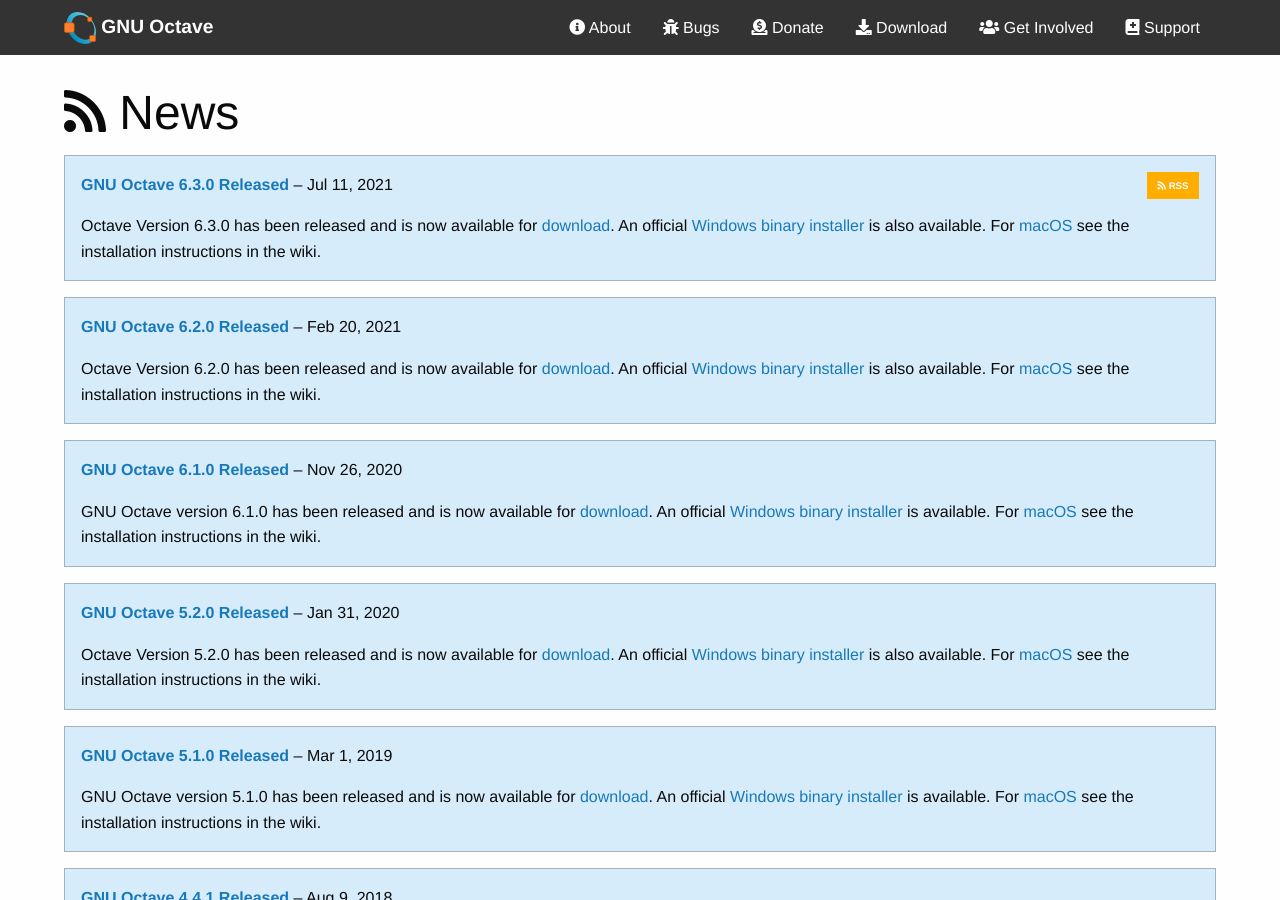
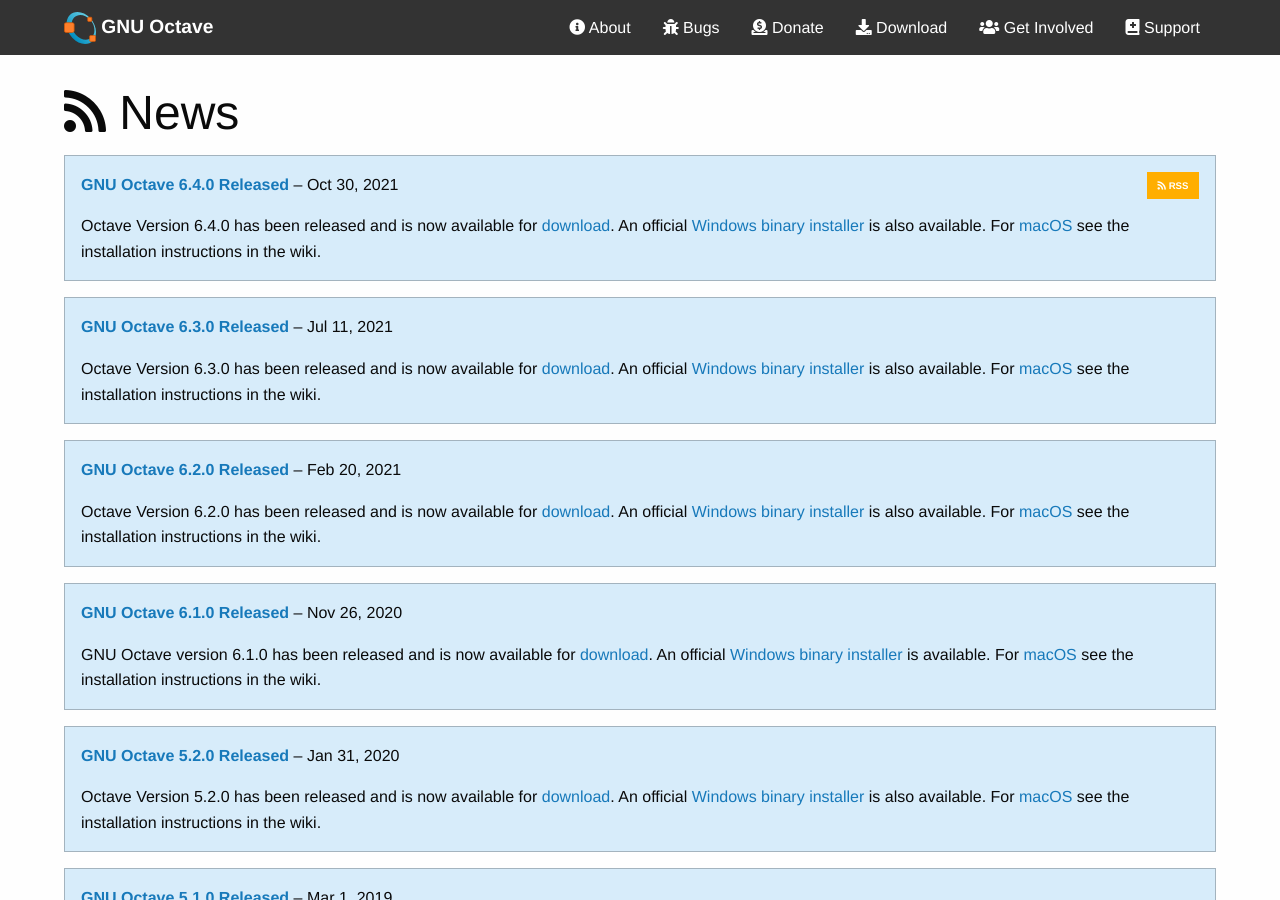
Before and after one commit to gnu-octave/gnu-octave.github.io, a Jekyll site: the page built from pages/news.md, in a window 1280 px wide and 900 px high. Built offline with Jekyll 4.4.1, drawn with Linux system fonts in a browser that asks for light colours; nearby versions of some CDN libraries.

Commit message:
Octave 6.4.0 release 2021-10-30

```diff
--- /dev/null
+++ b/_posts/2021-10-30-octave-6.4.0-released.markdown
@@ -0,0 +1,47 @@
+---
+layout: post
+title:  "GNU Octave 6.4.0 Released"
+date:   2021-10-30
+categories: news release
+---
+
+Octave Version 6.4.0 has been released and is now available for [download][1].
+An official [Windows binary installer][2] is also available.
+For [macOS][3] see the installation instructions in the wiki.
+
+This version is a bug fixing release:
+
+## Improvements and fixes
+
+- Reduce memory usage in BISTs for `copyobj`, `hgsave` ([bug #57591](https://savannah.gnu.org/bugs/?57591)).
+- `hgsave.m`, `copyobj.m`: Use `'qt'` graphics toolkit in BISTs.
+- `main.cc`: Use `getopt` to parse command line arguments ([bug #60886](https://savannah.gnu.org/bugs/?60886)).
+- `main.cc`: Remove invalid case ([bug #60886](https://savannah.gnu.org/bugs/?60886)).
+- Disable `getopt` error reporting in wrapper program ([bug #60886](https://savannah.gnu.org/bugs/?60886)).
+- `interp1.m`: Don't interpret later numeric input as `xi` ([bug #60967](https://savannah.gnu.org/bugs/?60967)).
+- `pkg`: Improve similar package name suggestion ([bug #61067](https://savannah.gnu.org/bugs/?61067)).
+- Store parent name in function object when caching parents in scope ([bug #61105](https://savannah.gnu.org/bugs/?61105)).
+- Avoid internal error and segfault with `eval` and scripts ([bug #61191](https://savannah.gnu.org/bugs/?61191)).
+- `rmpath`: Prevent removing the current directory from the load path ([bug #61216](https://savannah.gnu.org/bugs/?61216)).
+
+## GUI
+
+- Fix missing interpreter event in `octave-scintilla`.
+- Fix opening a file in a custom editor ([bug #60990](https://savannah.gnu.org/bugs/?60990)).
+
+## Documentation
+
+- Improve docstring for `disable_diagonal_matrix`, `disable_diagonal_matrix`,
+  and `disable_range` ([patch #10089](https://savannah.gnu.org/patch/?10089)).
+- `cbrt`: Clarify that function errors for non-real input.
+- `dsearchn.m`: Added optional distance output description ([bug #61156](https://savannah.gnu.org/bugs/?61156)).
+- Add Hungarian translation for project description files.
+- Document fsolve output "info" -2 ([bug #61310](https://savannah.gnu.org/bugs/?61310)).
+
+## Build system
+
+- Correct error message for incompatible CXSparse ([bug #61385](https://savannah.gnu.org/bugs/?61385)).
+
+[1]: {{ "download.html" | absolute_url }}
+[2]: https://ftpmirror.gnu.org/octave/windows
+[3]: {{ site.wiki_url }}/Octave_for_macOS
--- a/pages/community-news.html
+++ b/pages/community-news.html
@@ -14,7 +14,7 @@
 entries in the GUI:
 
   this-is-the-gnu-octave-community-news-page
-  community-news-page-serial=16
+  community-news-page-serial=17
 
 -->
 
--- a/pages/menu/download.md
+++ b/pages/menu/download.md
@@ -8,12 +8,13 @@
 
 <div class="primary callout">
   <i class="fas fa-info-circle" style="color:#1779ba;"></i>
-  <strong>GNU Octave 6.3.0</strong> is the latest stable release.
+  <strong>GNU Octave 6.4.0</strong> is the latest stable release.
   &nbsp;
   (Release Notes:
   <a href="{{ "/NEWS-6.1.html" | relative_url }}">6.1.0</a>,
   <a href="{{ site.baseurl }}{% post_url 2021-02-20-octave-6.2.0-released %}">6.2.0</a>,
-  <a href="{{ site.baseurl }}{% post_url 2021-07-11-octave-6.3.0-released %}">6.3.0</a>)
+  <a href="{{ site.baseurl }}{% post_url 2021-07-11-octave-6.3.0-released %}">6.3.0</a>,
+  <a href="{{ site.baseurl }}{% post_url 2021-10-30-octave-6.4.0-released %}">6.4.0</a>)
 </div>
 
 <div class="button-group large expanded stacked-for-small">
@@ -94,28 +95,28 @@
 </div>
 
 - Windows-64 (recommended)
-  - [octave-6.3.0-w64-installer.exe](https://ftpmirror.gnu.org/octave/windows/octave-6.3.0-w64-installer.exe)
+  - [octave-6.4.0-w64-installer.exe](https://ftpmirror.gnu.org/octave/windows/octave-6.4.0-w64-installer.exe)
     (~ 325 MB)
-    [[signature]](https://ftpmirror.gnu.org/octave/windows/octave-6.3.0-w64-installer.exe.sig)
-  - [octave-6.3.0-w64.7z](https://ftpmirror.gnu.org/octave/windows/octave-6.3.0-w64.7z)
+    [[signature]](https://ftpmirror.gnu.org/octave/windows/octave-6.4.0-w64-installer.exe.sig)
+  - [octave-6.4.0-w64.7z](https://ftpmirror.gnu.org/octave/windows/octave-6.4.0-w64.7z)
     (~ 319 MB)
-    [[signature]](https://ftpmirror.gnu.org/octave/windows/octave-6.3.0-w64.7z.sig)
-  - [octave-6.3.0-w64.zip](https://ftpmirror.gnu.org/octave/windows/octave-6.3.0-w64.zip)
+    [[signature]](https://ftpmirror.gnu.org/octave/windows/octave-6.4.0-w64.7z.sig)
+  - [octave-6.4.0-w64.zip](https://ftpmirror.gnu.org/octave/windows/octave-6.4.0-w64.zip)
     (~ 568 MB)
-    [[signature]](https://ftpmirror.gnu.org/octave/windows/octave-6.3.0-w64.zip.sig)
+    [[signature]](https://ftpmirror.gnu.org/octave/windows/octave-6.4.0-w64.zip.sig)
 
 <p></p>
 
 - Windows-32 (old computers)
-  - [octave-6.3.0-w32-installer.exe](https://ftpmirror.gnu.org/octave/windows/octave-6.3.0-w32-installer.exe)
+  - [octave-6.4.0-w32-installer.exe](https://ftpmirror.gnu.org/octave/windows/octave-6.4.0-w32-installer.exe)
     (~ 319 MB)
-    [[signature]](https://ftpmirror.gnu.org/octave/windows/octave-6.3.0-w32-installer.exe.sig)
-  - [octave-6.3.0-w32.7z](https://ftpmirror.gnu.org/octave/windows/octave-6.3.0-w32.7z)
+    [[signature]](https://ftpmirror.gnu.org/octave/windows/octave-6.4.0-w32-installer.exe.sig)
+  - [octave-6.4.0-w32.7z](https://ftpmirror.gnu.org/octave/windows/octave-6.4.0-w32.7z)
     (~ 311 MB)
-    [[signature]](https://ftpmirror.gnu.org/octave/windows/octave-6.3.0-w32.7z.sig)
-  - [octave-6.3.0-w32.zip](https://ftpmirror.gnu.org/octave/windows/octave-6.3.0-w32.zip)
+    [[signature]](https://ftpmirror.gnu.org/octave/windows/octave-6.4.0-w32.7z.sig)
+  - [octave-6.4.0-w32.zip](https://ftpmirror.gnu.org/octave/windows/octave-6.4.0-w32.zip)
     (~ 531 MB)
-    [[signature]](https://ftpmirror.gnu.org/octave/windows/octave-6.3.0-w32.zip.sig)
+    [[signature]](https://ftpmirror.gnu.org/octave/windows/octave-6.4.0-w32.zip.sig)
 
 <p></p>
 
@@ -128,15 +129,15 @@
   version above.
   </small>
 
-  - [octave-6.3.0-w64-64-installer.exe](https://ftpmirror.gnu.org/octave/windows/octave-6.3.0-w64-64-installer.exe)
+  - [octave-6.4.0-w64-64-installer.exe](https://ftpmirror.gnu.org/octave/windows/octave-6.4.0-w64-64-installer.exe)
     (~ 326 MB)
-    [[signature]](https://ftpmirror.gnu.org/octave/windows/octave-6.3.0-w64-64-installer.exe.sig)
-  - [octave-6.3.0-w64-64.7z](https://ftpmirror.gnu.org/octave/windows/octave-6.3.0-w64-64.7z)
+    [[signature]](https://ftpmirror.gnu.org/octave/windows/octave-6.4.0-w64-64-installer.exe.sig)
+  - [octave-6.4.0-w64-64.7z](https://ftpmirror.gnu.org/octave/windows/octave-6.4.0-w64-64.7z)
     (~ 319 MB)
-    [[signature]](https://ftpmirror.gnu.org/octave/windows/octave-6.3.0-w64-64.7z.sig)
-  - [octave-6.3.0-w64-64.zip](https://ftpmirror.gnu.org/octave/windows/octave-6.3.0-w64-64.zip)
+    [[signature]](https://ftpmirror.gnu.org/octave/windows/octave-6.4.0-w64-64.7z.sig)
+  - [octave-6.4.0-w64-64.zip](https://ftpmirror.gnu.org/octave/windows/octave-6.4.0-w64-64.zip)
     (~ 568 MB)
-    [[signature]](https://ftpmirror.gnu.org/octave/windows/octave-6.3.0-w64-64.zip.sig)
+    [[signature]](https://ftpmirror.gnu.org/octave/windows/octave-6.4.0-w64-64.zip.sig)
 
 All Windows binaries with corresponding source code can be downloaded from
 [https://ftpmirror.gnu.org/octave/windows/](https://ftpmirror.gnu.org/octave/windows/).
```
